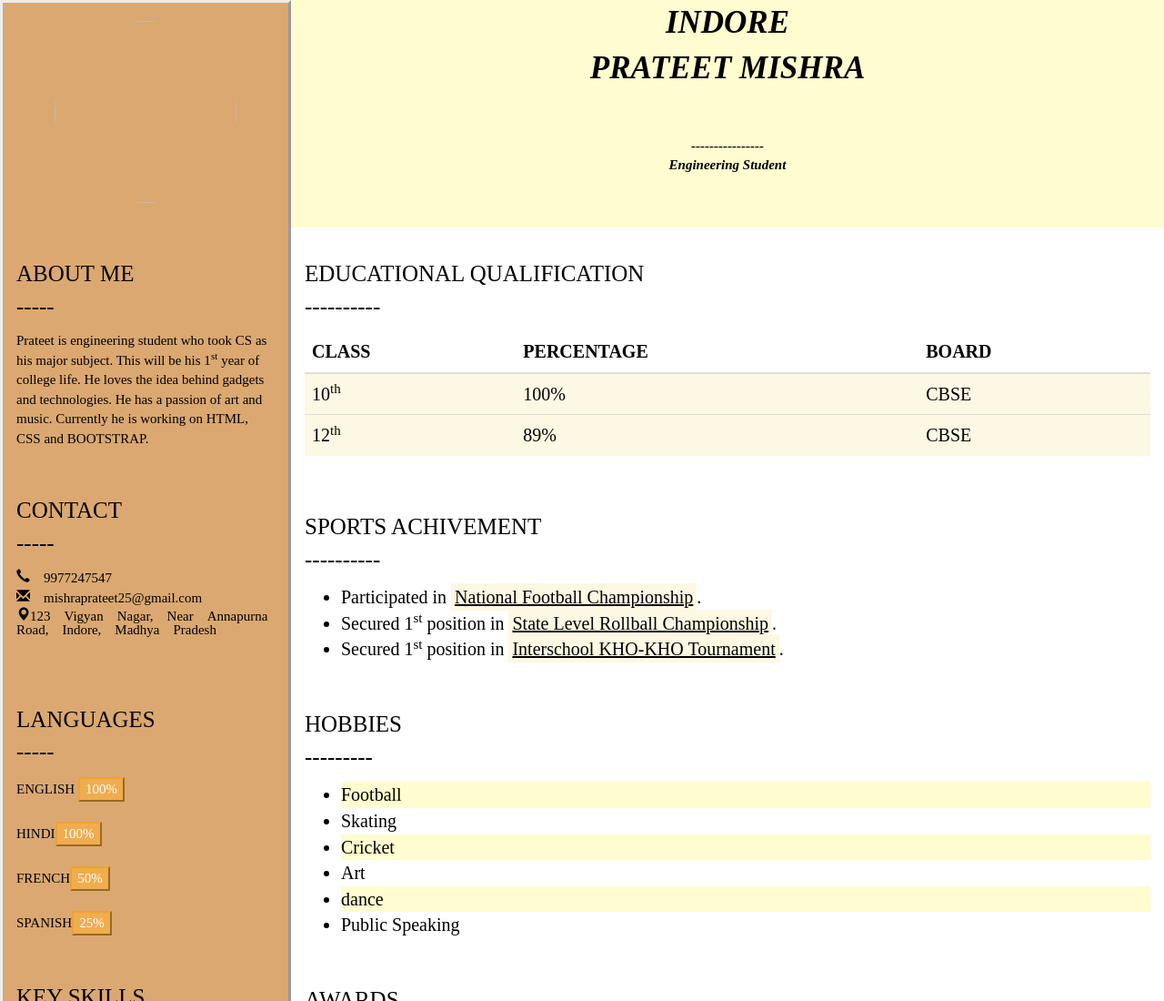
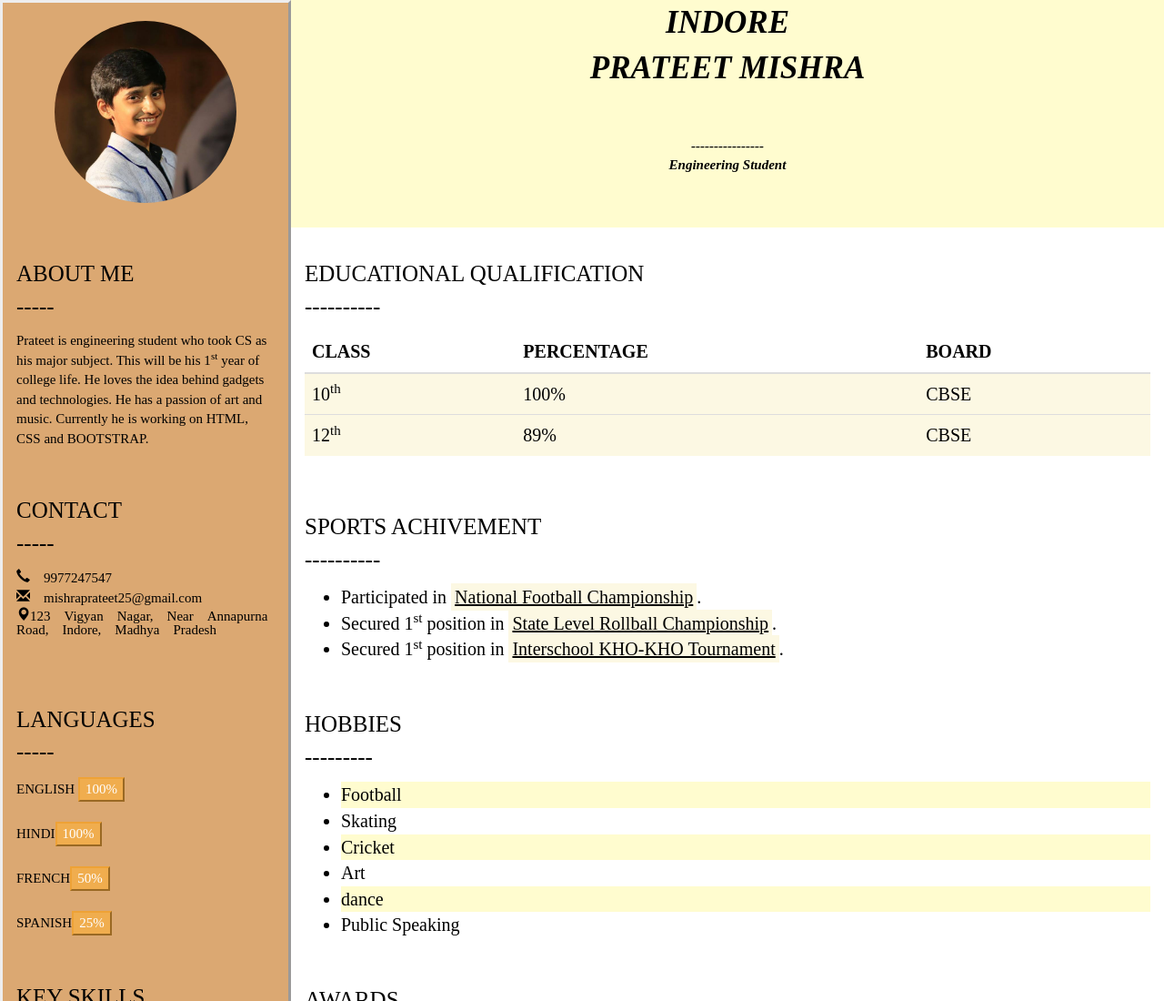
Before and after one commit to PrateetMishra/Resume, a plain HTML site: page index.htm in a window 1280 px wide. Shown: the top 1100 px of the page at 91% size. Drawn offline with nearby package versions, Linux system fonts and the light colour scheme.

Commit message:
Update index.htm

```diff
--- a/index.htm
+++ b/index.htm
@@ -11,7 +11,7 @@
 	<div class="container-fluid">
 		<div class="row">
 			<div class="col-sm-3 a"><center><br>
-				<img src="image/prateet.jpg" height="200px" width="200px" class="img-circle">
+				<img src="prateet.jpg" height="200px" width="200px" class="img-circle">
 			</center>
 			<br><br><br>
 			<p style="font-size: 25px;">ABOUT ME<br>
```
